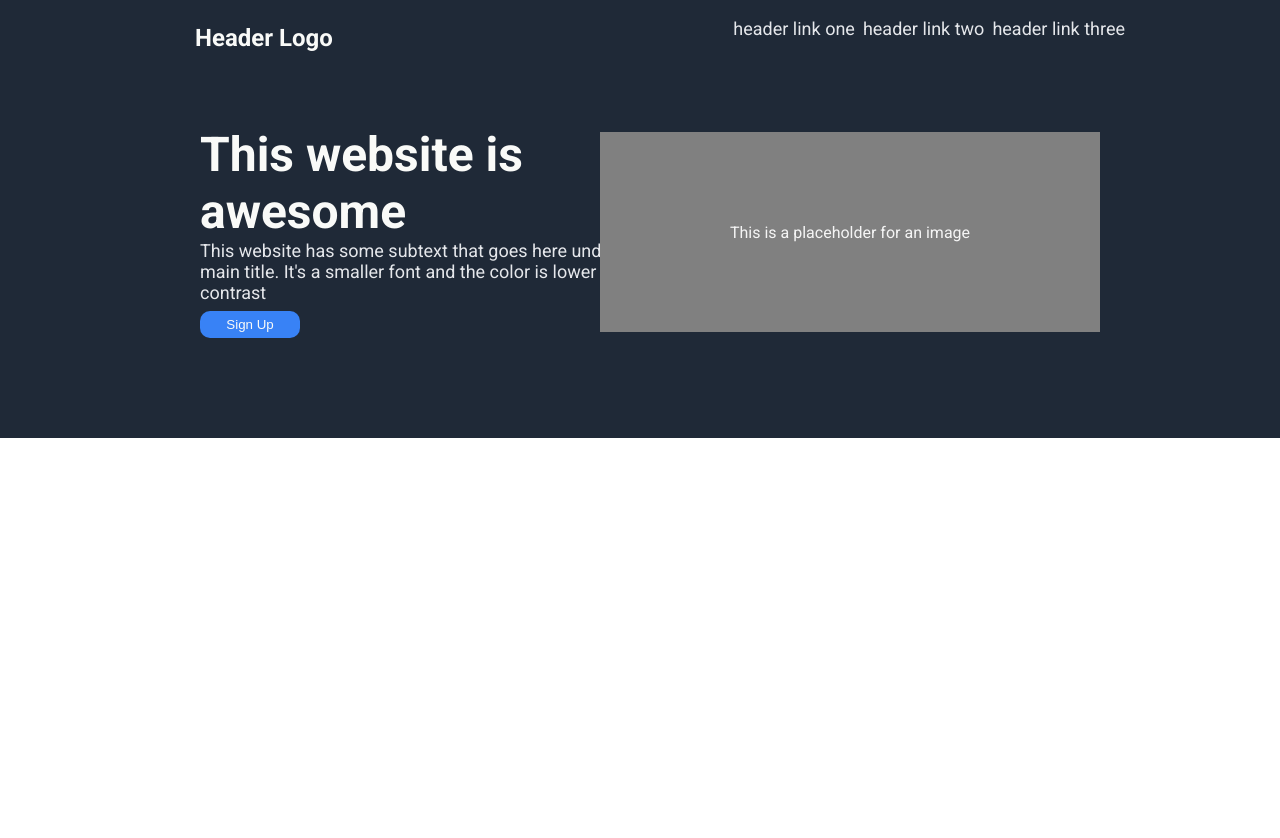
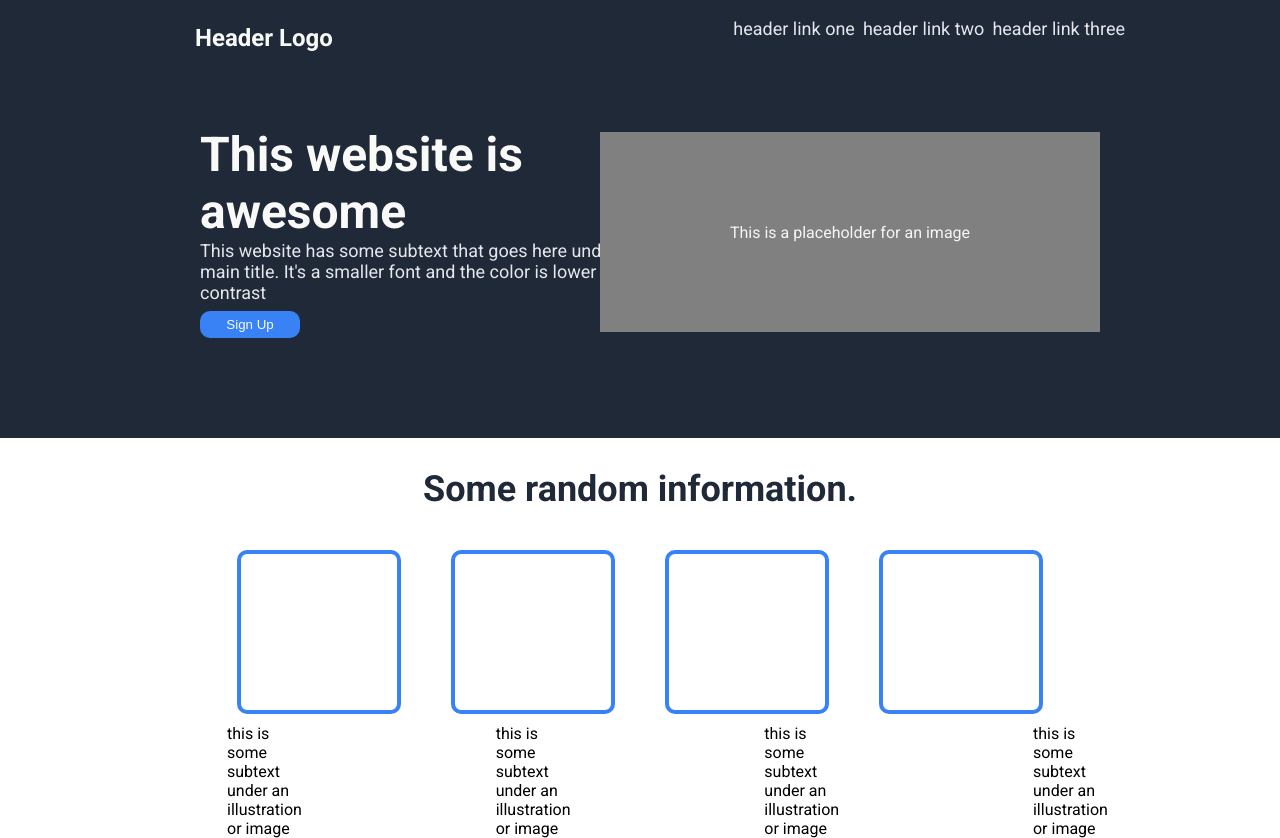
Before and after one commit to thebrigar/odin-landingpage, a plain HTML site: page index.html in a window 1280 px wide. Before the commit the page ends 800 px from the top, so only its background shows below. Drawn offline with Linux system fonts and the light colour scheme.

Commit message:
Add index.html

```diff
--- a/index.html
+++ b/index.html
@@ -32,4 +32,35 @@
         </div>
     </div>
 </div>
+
+<div class="white-one">
+    <div class="header-info">Some random information.</div>
+        <div class="box-subtext">
+            <div class="blue-box-wrapper">
+                <div class="blue-box"></div>
+                <div class="blue-box"></div>
+                <div class="blue-box"></div>
+                <div class="blue-box"></div>
+            </div>
+            <div class="subtext-wrapper">
+                <div class="subtext">this is some subtext under an illustration or image</div>
+                <div class="subtext">this is some subtext under an illustration or image</div>
+                <div class="subtext">this is some subtext under an illustration or image</div>
+                <div class="subtext">this is some subtext under an illustration or image</div>
+            </div>
+        </div>
+
+
+
+
+
+
+
+
+
+
+
+
+
+</div>
 </body>
--- a/style.css
+++ b/style.css
@@ -21,6 +21,7 @@ body {
 .header-wrapper{
     display: flex;
     justify-content: space-between;
+    flex: 1;
 }
 
 .headerl {
@@ -54,6 +55,7 @@ body {
     align-items: center;
     margin-left: 200px;
     margin-right: 200px;
+    flex: 1;
 }
 
 .middle-left {
@@ -101,3 +103,63 @@ body {
     border-radius: 10px;
     margin-top: 8px;
 }
+
+.white-one {
+    display: flex;
+    flex-direction: column;
+    justify-items: center;
+    align-items: center;
+}
+
+.header-info {
+    margin-top: 30px;
+    margin-bottom: 30px;
+    display: flex;
+    justify-content: center;
+    align-items: center;
+    color: #1F2937;
+    font-weight: 800;
+    font-size: 36px;
+
+}
+
+.box-subtext {
+    display: flex;
+    flex-direction: column;
+}
+
+.blue-box-wrapper {
+    display: flex;
+    flex-direction: row;
+    justify-items: space-between;
+    gap: 30px;
+}
+
+.blue-box {
+    padding: 8px;
+    width: 140px;
+    height: 140px;
+    border: 4px solid #3882F6;
+    border-radius: 10px;     /* Rounded corners */
+    background-color: white;
+    margin: 10px;
+    display: flex;
+    flex-direction: row;
+    justify-items: center;
+    align-items: center;
+}
+
+.subtext-wrapper {
+    display: flex;
+    flex-direction: row;
+    flex-wrap: wrap;
+    justify-content: space-between;
+    height: 100px;
+}
+
+.subtext {
+    display: flex;
+    flex-wrap: wrap;
+    width: 20px;
+    height: 20px;
+}
```
